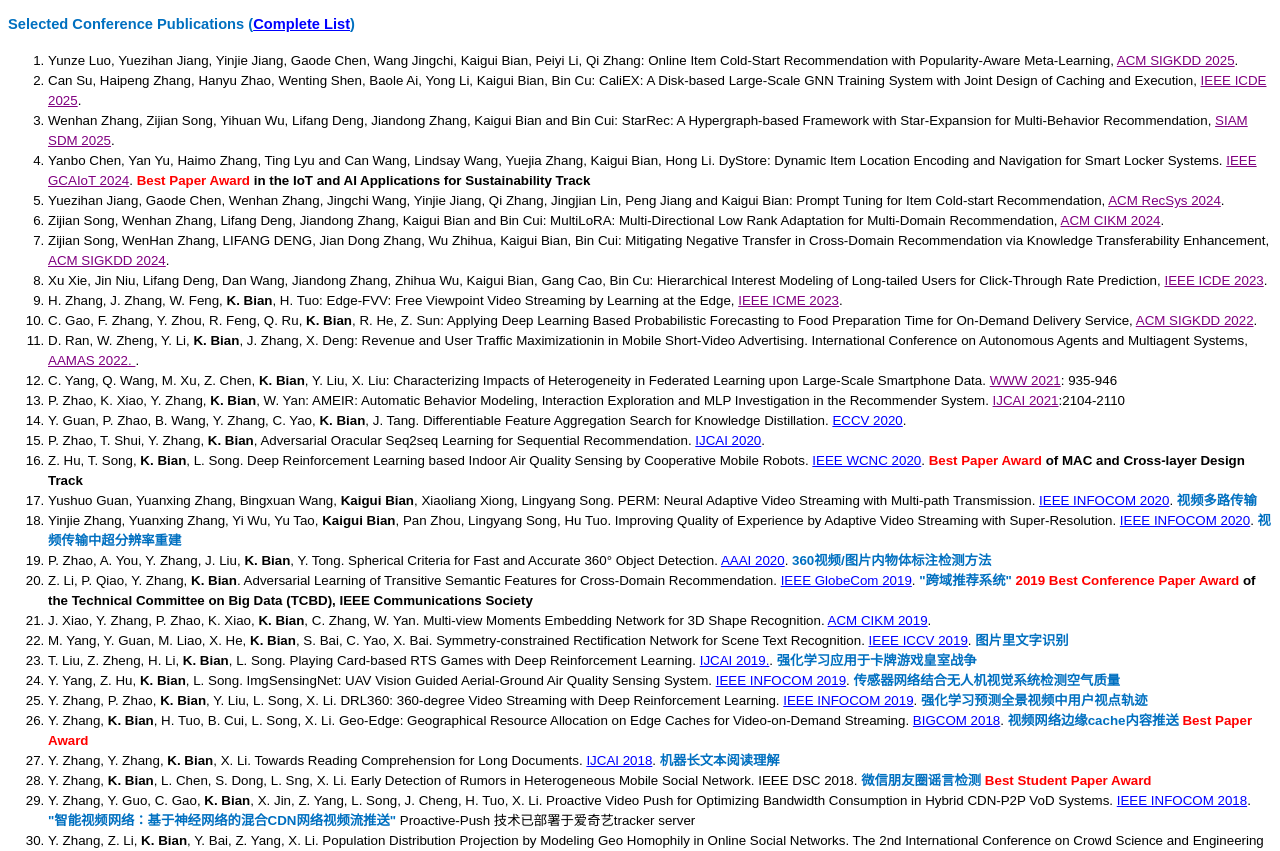
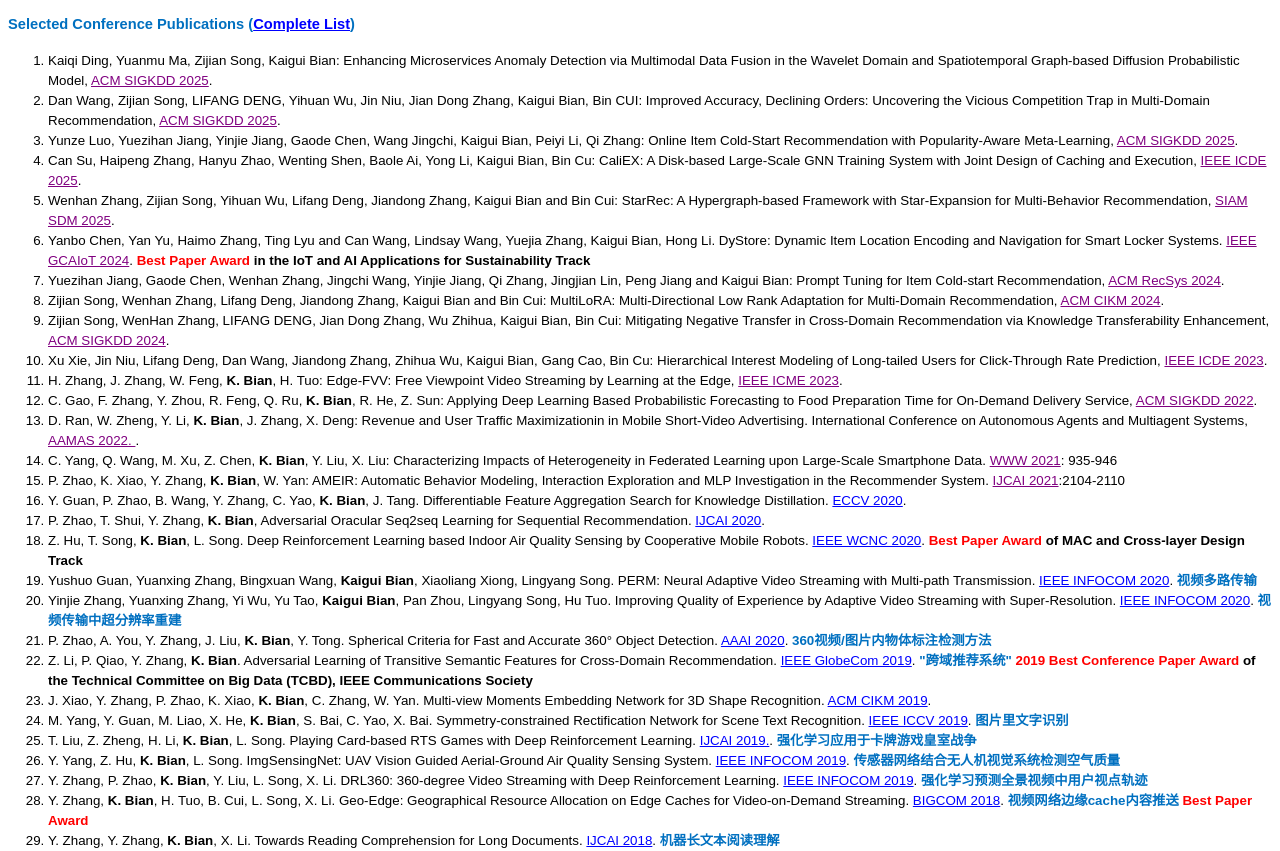
Before and after one commit to kevinbkg/kg.github.io, a plain HTML site: page index.html in a window 1280 px wide. Shown: the part 2679-3530 px from the top of the page. Drawn offline with Linux system fonts and the light colour scheme.

Commit message:
Update index.html

```diff
--- a/index.html
+++ b/index.html
@@ -374,7 +374,19 @@ Enhanced review-based rating prediction by exploiting aside information and user
     <p><b><span style='font-size: 11.0pt;line-height:150%;font-family: Arial; color:#0070C0'>Selected Conference Publications (<a href="https://dblp.org/pid/87/2334.html" target="_blank">Complete List</a>)
     </span></b></p>
 
+
+
     <ol type="disc">
+
+         <li style='line-height:150%; font-size:10pt;font-family:Arial;'> Kaiqi Ding, Yuanmu Ma, Zijian Song, Kaigui Bian:
+     Enhancing Microservices Anomaly Detection via Multimodal Data Fusion in the Wavelet Domain and Spatiotemporal Graph-based Diffusion Probabilistic Model,
+                 <a href="" target="_blank">ACM SIGKDD 2025</a>.
+</li>
+
+         <li style='line-height:150%; font-size:10pt;font-family:Arial;'> Dan Wang, Zijian Song, LIFANG DENG, Yihuan Wu, Jin Niu, Jian Dong Zhang, Kaigui Bian, Bin CUI:
+     Improved Accuracy, Declining Orders: Uncovering the Vicious Competition Trap in Multi-Domain Recommendation,
+                 <a href="" target="_blank">ACM SIGKDD 2025</a>.
+</li>
                <li style='line-height:150%; font-size:10pt;font-family:Arial;'> Yunze Luo, Yuezihan Jiang, Yinjie Jiang, Gaode Chen, Wang Jingchi, Kaigui Bian, Peiyi Li, Qi Zhang:
      Online Item Cold-Start Recommendation with Popularity-Aware Meta-Learning,
                  <a href="" target="_blank">ACM SIGKDD 2025</a>.
```
